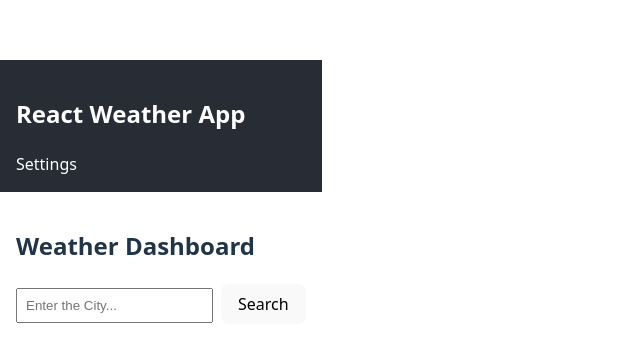
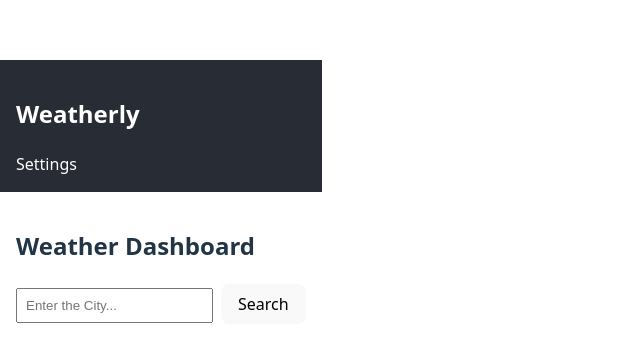
Before and after one commit to lindo-semetsi-hub/REACTS-WEATHER-APP, a React (Vite) app: page / in a window 1280 px wide. Shown: the part 192-554 px from the top of the page, without its empty margins (0-640 px from the left). Built offline with nearby package versions, Linux system fonts and the light colour scheme.

Commit message:
commit changes

```diff
--- a/src/components/Header.tsx
+++ b/src/components/Header.tsx
@@ -3,7 +3,7 @@ import {Link } from "react-router-dom";
 function Header() {
     return (
         <header style={{ padding: "1rem", background: "#282c34", color: "white"}}>
-            <h2> React Weather App</h2>
+            <h2> Weatherly</h2>
             <nav>
                 <Link to= "/settings" style={{color: "white"}}>
                     Settings
--- a/src/config.ts
+++ b/src/config.ts
@@ -1,2 +1,2 @@
-export const OPEN_WEATHER_API_KEY = "55fd610558262fa801e8fa47986480f8";
+export const OPEN_WEATHER_API_KEY = "f13a3eb8e83f64d899dcb397aac53eb2"
 export const OPEN_WEATHER_BASE_URL = "httpsL//api.openweathermap.org/data/2.5";
```
